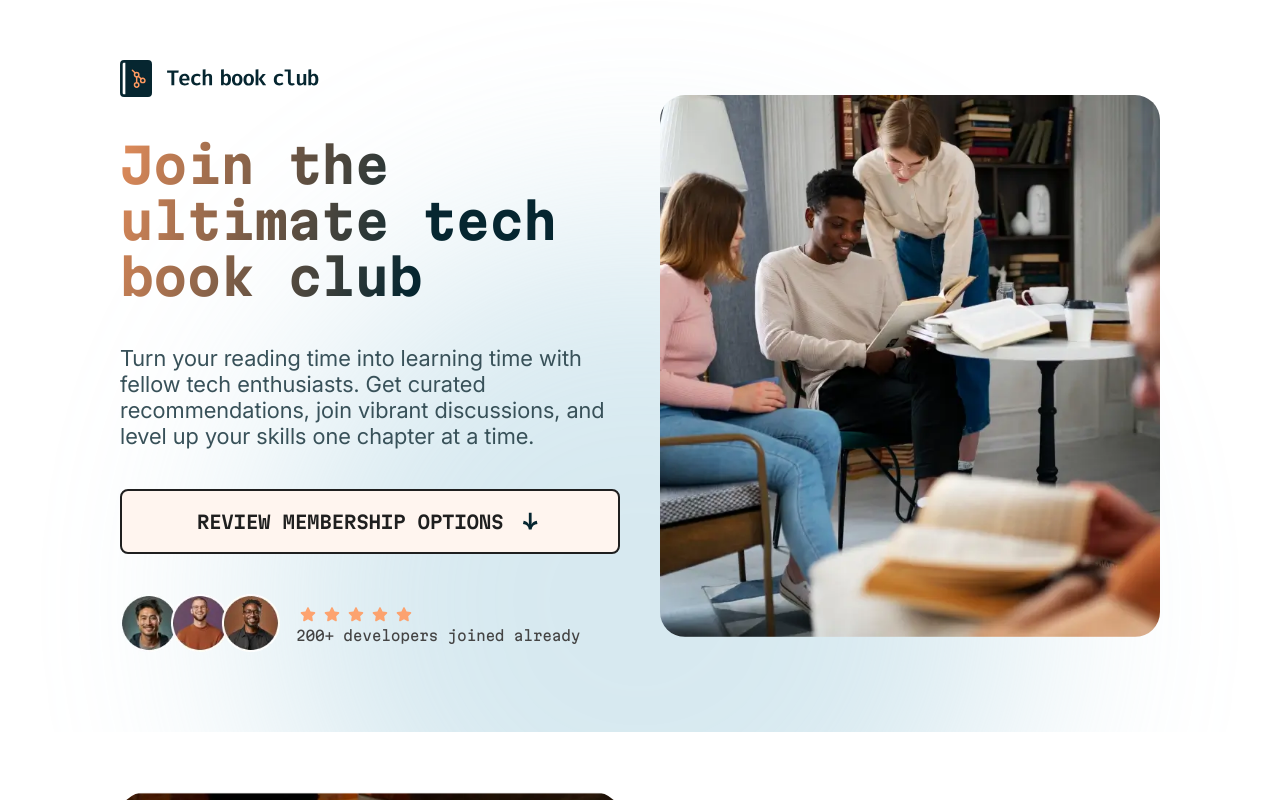
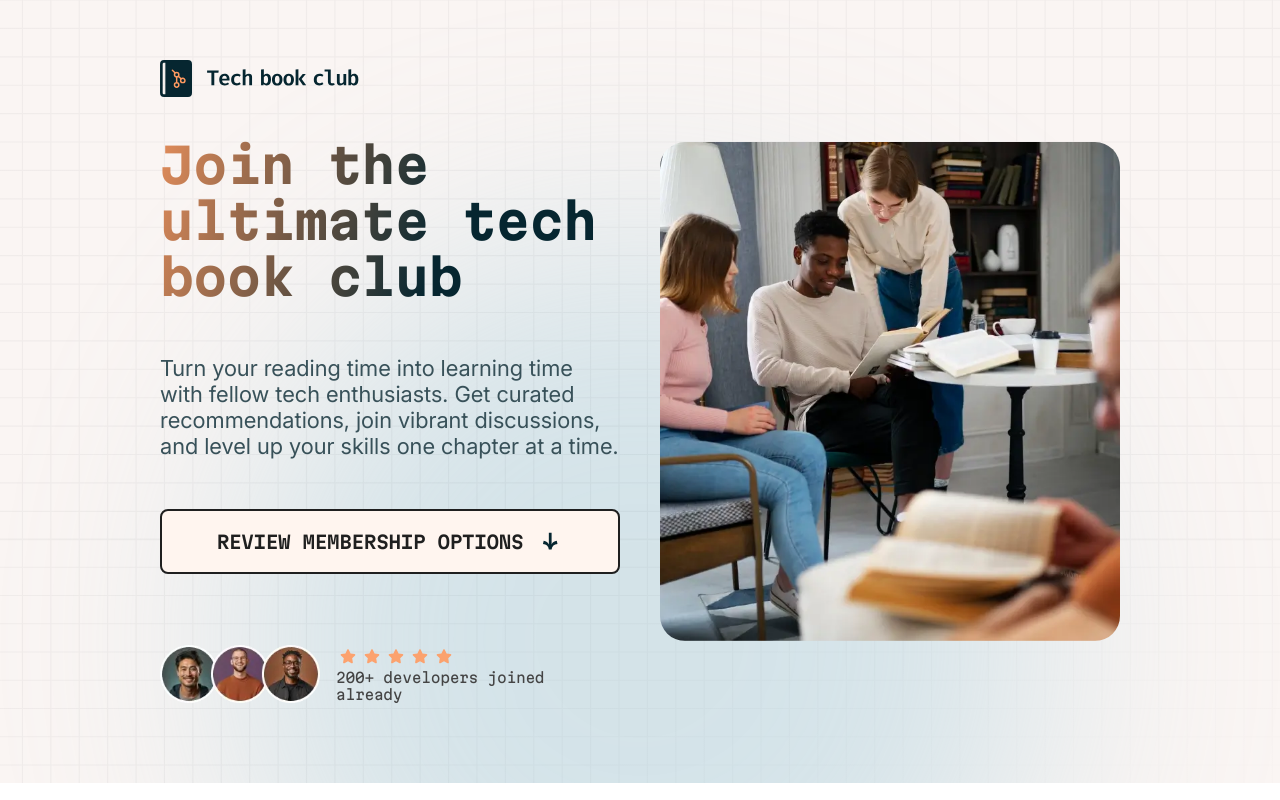
Before and after one commit to marijazlatkova/tech-book-club, a Vue app: page / in a window 1280 px wide. Built offline with nearby package versions, Linux system fonts and the light colour scheme; a web font is replaced by a local one.

Commit message:
update hero, features and journey styles

```diff
--- a/src/components/hero/HeroSection.vue
+++ b/src/components/hero/HeroSection.vue
@@ -46,12 +46,15 @@
 
 <style scoped>
   .hero {
-    background: rgb(255, 255, 255) url("@/assets/images/pattern-glow.svg") no-repeat right top;
+    background-color: rgb(250, 245, 243);
+    background-image: url("@/assets/images/pattern-light-bg.svg"), url("@/assets/images/pattern-glow.svg");
+    background-position: top left, top right;
     background-size: cover;
-    padding: 20px;
-    display: flex;
-    flex-direction: column;
-    gap: 10px;
+    background-repeat: no-repeat;
+    padding: 40px 20px;
+    display: grid;
+    grid-template-columns: 1fr;
+    gap: 20px;
     overflow-x: hidden;
   }
 
@@ -70,13 +73,13 @@
     font-size: 30px;
     font-weight: 700;
     line-height: 40px;
-    padding-bottom: 20px;
+    padding-bottom: 30px;
     margin: 0;
   }
 
   .description {
     color: rgb(56, 81, 89);
-    padding-bottom: 20px;
+    padding-bottom: 30px;
     font-size: 20px;
     margin: 0;
   }
@@ -97,6 +100,7 @@
     border-radius: 8px;
     background: rgb(255, 245, 239);
     color: rgb(31, 31, 31);
+    margin-bottom: 30px;
   }
 
   .social-proof {
@@ -135,7 +139,7 @@
     object-fit: cover;
   }
 
-  @media (min-width: 768px) and (max-width: 1279px) {
+  @media (min-width: 768px) {
     .hero {
       padding: 40px;
     }
@@ -156,29 +160,23 @@
 
   @media (min-width: 1280px) {
     .hero {
-      flex-direction: row;
+      padding: 60px 160px;
+      grid-template-columns: 1fr 1fr;
       align-items: center;
-      justify-content: space-between;
       gap: 40px;
-      padding: 60px 80px;
-      max-width: 1200px;
-      margin: 0 auto;
     }
 
     .hero-left {
-      flex: 1.1;
-      max-width: 600px;
       display: flex;
       flex-direction: column;
       gap: 20px;
     }
 
     .hero-image {
-      flex: 0.9;
-      max-width: 500px;
       width: 100%;
       height: auto;
       border-radius: 25px;
+      object-fit: cover;
     }
 
     .hero-gradient {
--- a/src/components/info/features/Features.vue
+++ b/src/components/info/features/Features.vue
@@ -55,16 +55,24 @@
 
 <style scoped>
   .features {
-    padding: 50px 20px;
+    padding: 40px 20px;
     display: flex;
     flex-direction: column;
     gap: 30px;
   }
 
   .features-block {
-    display: flex;
-    flex-direction: column;
+    display: grid;
+    grid-template-columns: 1fr;
     gap: 20px;
+  }
+
+  .features-block.reverse {
+    direction: rtl;
+  }
+
+  .features-block.reverse > * {
+    direction: ltr;
   }
 
   .features-text {
@@ -174,39 +182,18 @@
 
   @media screen and (min-width: 1280px) {
     .features {
-      padding: 60px 80px;
-      max-width: 1200px;
-      margin: 0 auto;
-    }
-
-    .features-block.reverse {
-      flex-direction: row-reverse;
-      align-items: center;
-      justify-content: space-between;
-      gap: 60px;
+      padding: 60px 160px
     }
 
     .features-block {
-      flex-direction: row;
+      grid-template-columns: 1fr 1fr;
       align-items: center;
       gap: 60px;
-    }
-
-    .features-text {
-      flex: 1.1;
-      max-width: 600px;
     }
 
     .features-title {
       font-size: 42px;
       line-height: 48px;
-    }
-
-    .features-image {
-      flex: 0.9;
-      max-width: 500px;
-      width: 100%;
-      height: auto;
     }
 
     .features-icon {
--- a/src/components/info/journey/Journey.vue
+++ b/src/components/info/journey/Journey.vue
@@ -112,9 +112,7 @@
 
   @media (min-width: 1280px) {
     .journey {
-      padding: 60px;
-      max-width: 1200px;
-      margin: 0 auto;
+      padding: 60px 160px;
     }
 
     .journey-wrapper {
```
